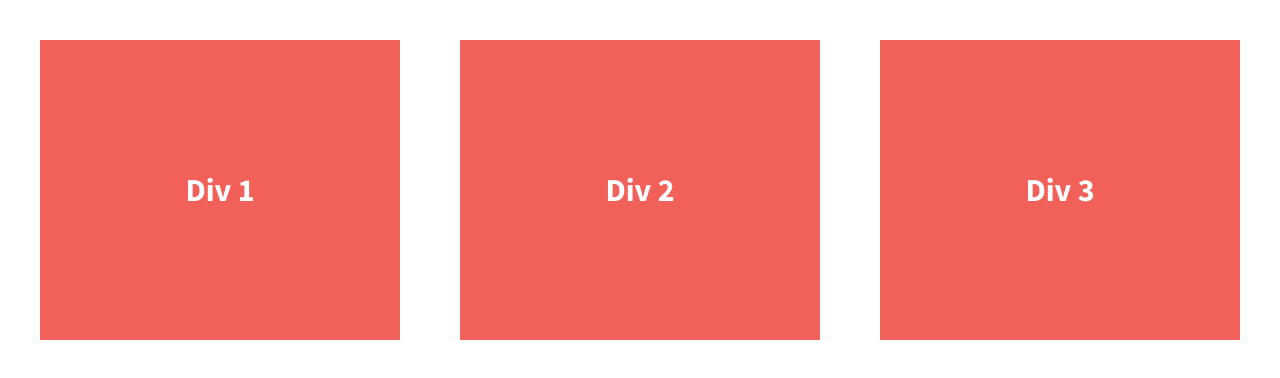
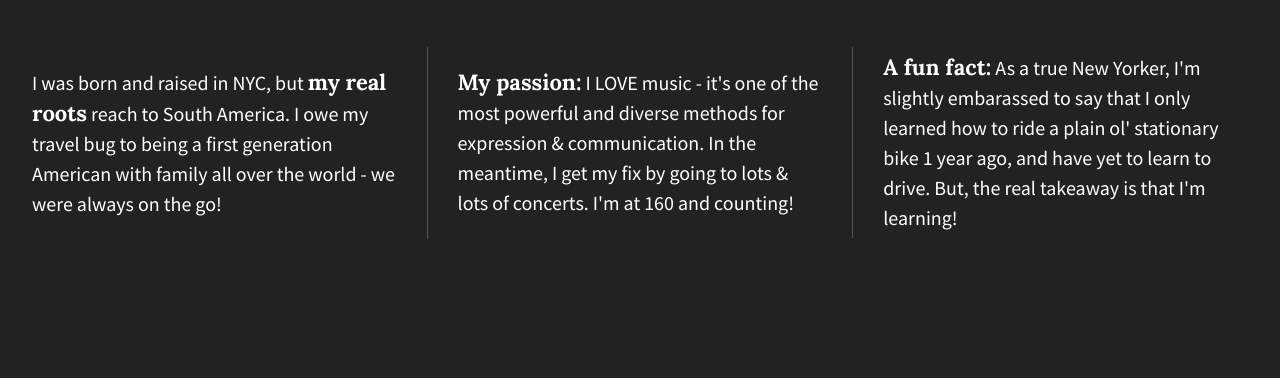
Before and after one commit to sm3208/center-divs, a plain HTML site: page index.html in a window 1280 px wide. Drawn offline with nearby package versions, Linux system fonts and the light colour scheme.

Commit message:
initial commit

```diff
--- a/css/main.css
+++ b/css/main.css
@@ -97,35 +97,41 @@ textarea {
 
 
 html {
-  background-color: #fff;
+  background-color: #222;
   height: 100%;
+  width: 100%;
 }
 
 body {
   font-family: 'Source Sans Pro', sans-serif;
+  font-weight: 500;
   padding: 2em;
-  font-size: 1.25em;
+  color: #fff;
   height: 100%;
 }
 
 .wrapper {
   /*add display:flex and set justify-content to space-between*/
-  font-weight: 700;
   display: flex;
+  flex-flow: row wrap;
   justify-content: space-between;
+  align-items: center;
 }
 
 .div-1, .div-2, .div-3 {
   /*give the divs a width of 30%, add display:flex, set justify-content and align-items to center*/
+  display: flex;
+  justify-content: center;
+  align-items: center;
   color: #fff;
   line-height: 1.5em;
-  font-size: 1.6em;
-  background-color: #f16059;
-  height: 300px;
-  display: flex;
-  width: 30%;
-  justify-content: center;
-  align-items: center;
+  font-size: 1.25em;
+  height: auto;
+}
+
+.wrapper span {
+  font-family: 'Lora', sans-serif;
+  font-size: 1.1em;
 }
 
 
@@ -211,6 +217,17 @@ body {
    Modify as content requires.
    ========================================================================== */
 
+   @media all and (min-width: 1200px) {
+       .div-1, .div-2, .div-3 {
+         flex-basis: 30%;
+       }
+
+       .div-1, .div-2 {
+         border-right: 1px solid #555;
+         padding-right: 30px;
+       }
+   }
+
 @media print,
        (-webkit-min-device-pixel-ratio: 1.25),
        (min-resolution: 1.25dppx),
--- a/index.html
+++ b/index.html
@@ -23,13 +23,13 @@
 
         <section class="wrapper">
             <div class="div-1">
-                Div 1
+                <p>I was born and raised in NYC, but <span>my real roots</span> reach to South America. I owe my travel bug to being a first generation American with family all over the world - we were always on the go!</p>
             </div>
             <div class="div-2">
-                Div 2
+                <p><span>My passion:</span> I LOVE music - it's one of the most powerful and diverse methods for expression & communication. In the meantime, I get my fix by going to lots & lots of concerts. I'm at 160 and counting!</p>
             </div>
             <div class="div-3">
-                Div 3
+                <p><span>A fun fact:</span> As a true New Yorker, I'm slightly embarassed to say that I only learned how to ride a plain ol' stationary bike 1 year ago, and have yet to learn to drive. But, the real takeaway is that I'm learning!</p>
             </div>
         </section>
 
```
